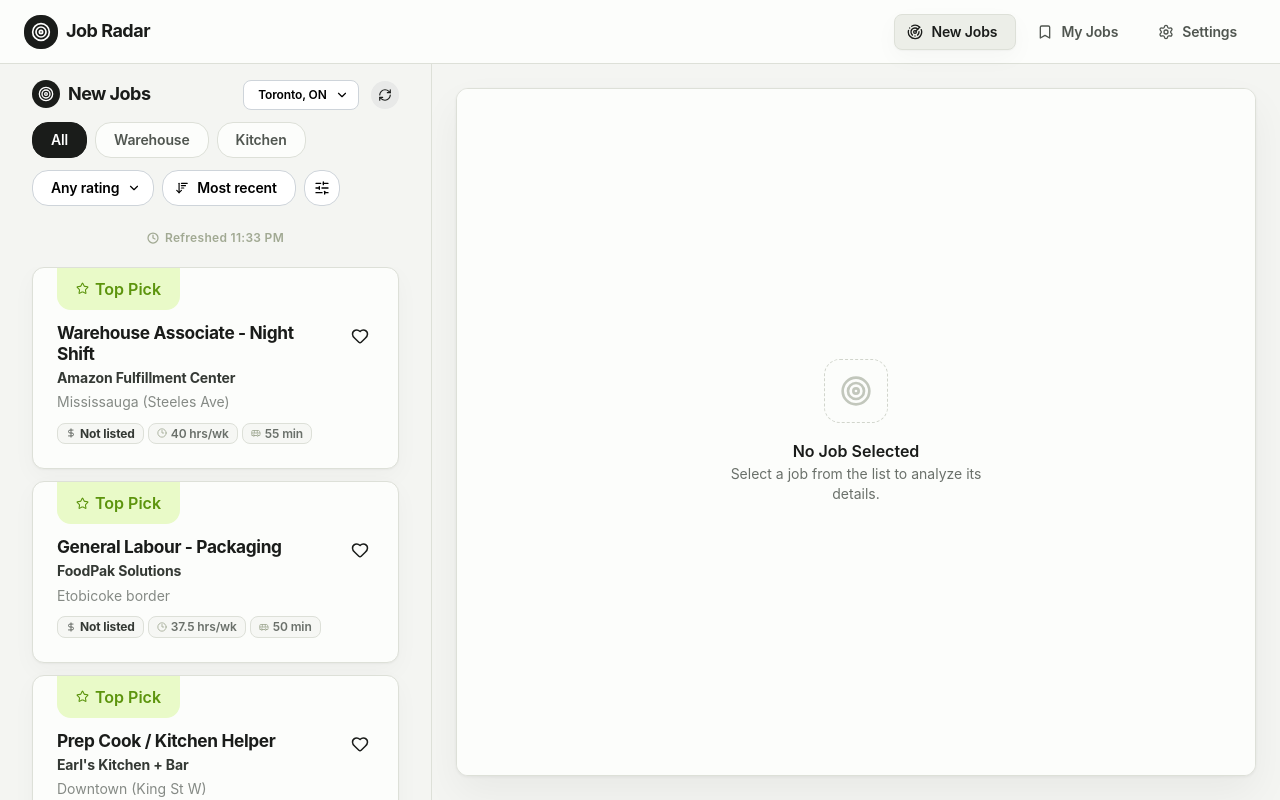
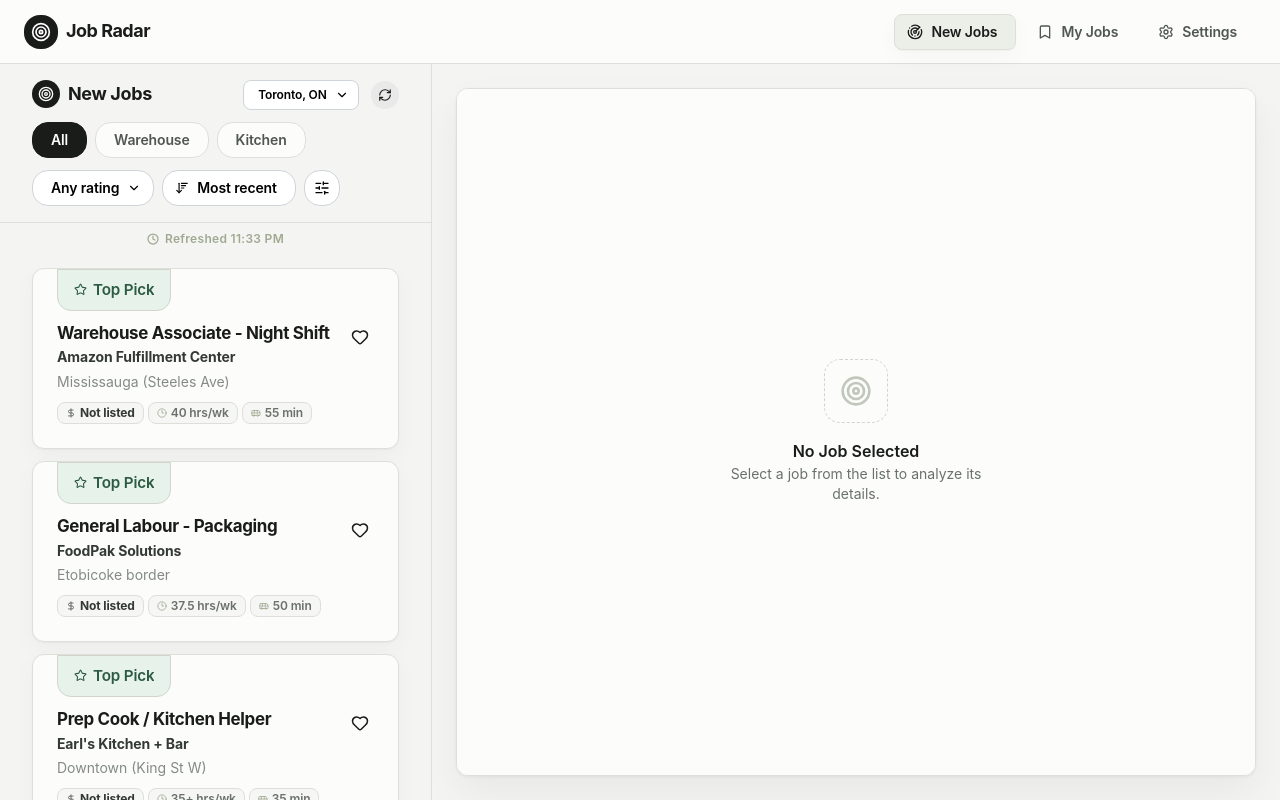
Before and after one commit to web-host-testing/Job-Signal, a React (Vite) app: page / in a window 1280 px wide. Built offline with nearby package versions, Linux system fonts and the light colour scheme.

Commit message:
Harmonize UI tokens and surface styling across core screens

```diff
--- a/src/components/JobCard.tsx
+++ b/src/components/JobCard.tsx
@@ -90,10 +90,10 @@
       mb="sm"
       style={() => ({
         display: 'block',
-        backgroundColor: 'var(--mantine-color-surface-0)',
+        backgroundColor: 'var(--app-surface-base)',
         border: isSelected
           ? '1px solid var(--mantine-color-ink-3)'
-          : '1px solid var(--mantine-color-sage-2)',
+          : 'var(--app-border-subtle)',
         borderRadius: 'var(--app-radius-lg)',
         cursor: 'pointer',
         textDecoration: 'none',
@@ -125,11 +125,11 @@
             c="ink.9"
             size="md"
             mb={4}
-            style={{ lineHeight: 1.22, letterSpacing: '-0.02em', fontSize: '1.08rem' }}
+            style={{ lineHeight: 1.22, letterSpacing: 'var(--app-title-tracking)', fontSize: '1.06rem' }}
           >
             {job.title}
           </Text>
-          <Text size="sm" c="ink.8" fw={650} mb={4} style={{ letterSpacing: '-0.01em' }}>
+          <Text size="sm" c="ink.8" fw={650} mb={4} style={{ letterSpacing: 'var(--app-body-tracking)' }}>
             {job.employer}
           </Text>
           <Text size="sm" c="ink.5" mb={10}>
--- a/src/components/layout/AppPage.tsx
+++ b/src/components/layout/AppPage.tsx
@@ -39,7 +39,7 @@
         };
 
   return (
-    <Box bg="sage.0" style={{ flex: 1, minHeight: '100%' }}>
+    <Box bg="sage.0" style={{ flex: 1, minHeight: '100%', color: 'var(--app-text-body)' }}>
       <Box
         w="100%"
         pb={withBottomNavSpace ? { base: 88, xl: 0 } : 0}
@@ -74,6 +74,7 @@
         position: 'sticky',
         top: 0,
         zIndex: 40,
+        borderBottom: 'var(--app-border-subtle)',
       }}
     >
       <Stack gap={bottomSection ? 'sm' : 0}>
@@ -81,7 +82,7 @@
           <Stack gap={4} className={cn(hideTitleOnDesktop && 'xl:hidden')}>
             <Group gap="xs" wrap="nowrap">
               {icon}
-              <Title order={1} size="h4" c="ink.9" style={{ letterSpacing: '-0.03em' }}>
+              <Title order={1} size="h4" c="ink.9" style={{ letterSpacing: 'var(--app-title-tracking)' }}>
                 {title}
               </Title>
             </Group>
--- a/src/components/ui/JobMetaRow.tsx
+++ b/src/components/ui/JobMetaRow.tsx
@@ -50,8 +50,8 @@
               display: 'inline-flex',
               alignItems: 'center',
               gap: compact ? '0.25rem' : '0.3125rem',
-              backgroundColor: 'var(--mantine-color-surface-1)',
-              border: '1px solid var(--mantine-color-sage-2)',
+              backgroundColor: 'var(--app-surface-muted)',
+              border: 'var(--app-border-subtle)',
               borderRadius: 'var(--mantine-radius-md)',
               lineHeight: 1,
               whiteSpace: 'nowrap',
@@ -65,7 +65,7 @@
               size={compact ? '0.75rem' : '0.8125rem'}
               fw={fact.emphasized ? 650 : 600}
               c={fact.emphasized ? 'ink.8' : 'ink.6'}
-              style={{ letterSpacing: '-0.01em', lineHeight: 1.15 }}
+              style={{ letterSpacing: 'var(--app-body-tracking)', lineHeight: 1.15 }}
             >
               {fact.label}
             </Text>
--- a/src/components/ui/SignalBadge.tsx
+++ b/src/components/ui/SignalBadge.tsx
@@ -14,11 +14,11 @@
 
 const toneMap: Record<SignalTone, { color: string; variant: 'light' | 'outline' | 'default' }> =
   {
-    neutral: { color: 'gray', variant: 'outline' },
-    success: { color: 'teal', variant: 'light' },
-    warning: { color: 'yellow', variant: 'light' },
-    danger: { color: 'red', variant: 'light' },
-    'quick-win': { color: 'lime', variant: 'light' },
+    neutral: { color: 'signalNeutral', variant: 'light' },
+    success: { color: 'signalSuccess', variant: 'light' },
+    warning: { color: 'signalWarning', variant: 'light' },
+    danger: { color: 'signalDanger', variant: 'light' },
+    'quick-win': { color: 'signalSuccess', variant: 'light' },
   };
 
 export function SignalBadge({
@@ -44,11 +44,13 @@
           alignItems: 'center',
         },
         root: {
-          paddingInline: bookmark ? 18 : prominent ? 14 : 10,
+          paddingInline: bookmark ? 16 : prominent ? 12 : 10,
           minHeight: bookmark ? 42 : prominent ? 26 : undefined,
-          fontSize: bookmark ? '1rem' : prominent ? '0.75rem' : undefined,
+          fontSize: bookmark ? '0.95rem' : prominent ? '0.75rem' : undefined,
           fontWeight: prominent || bookmark ? 700 : undefined,
+          letterSpacing: 'var(--app-body-tracking)',
           borderRadius: bookmark ? '0 0 14px 14px' : undefined,
+          border: bookmark ? 'var(--app-border-strong)' : undefined,
         },
       }}
     >
--- a/src/index.css
+++ b/src/index.css
@@ -6,8 +6,37 @@
   color-scheme: light;
   --app-shell-max-width: 84rem;
   --app-feed-pane-width: 27rem;
+  --app-radius-sm: 0.5rem;
   --app-radius-lg: 0.75rem;
   --app-radius-xl: 1rem;
+  --app-border-subtle: 1px solid var(--mantine-color-sage-2);
+  --app-border-strong: 1px solid var(--mantine-color-sage-3);
+  --app-surface-base: var(--mantine-color-surface-0);
+  --app-surface-muted: var(--mantine-color-surface-1);
+  --app-surface-soft: var(--mantine-color-sage-0);
+  --app-text-title: var(--mantine-color-ink-9);
+  --app-text-body: var(--mantine-color-ink-8);
+  --app-text-muted: var(--mantine-color-ink-5);
+  --app-space-2xs: 0.25rem;
+  --app-space-xs: 0.5rem;
+  --app-space-sm: 0.75rem;
+  --app-space-md: 1rem;
+  --app-space-lg: 1.5rem;
+  --app-space-xl: 2rem;
+  --app-title-tracking: -0.02em;
+  --app-body-tracking: -0.01em;
+  --app-signal-success-bg: #eef7f1;
+  --app-signal-success-border: #cfe2d5;
+  --app-signal-success-text: #2c6a42;
+  --app-signal-warning-bg: #fff8eb;
+  --app-signal-warning-border: #ead8b3;
+  --app-signal-warning-text: #835e18;
+  --app-signal-danger-bg: #fff1f1;
+  --app-signal-danger-border: #ebc9c9;
+  --app-signal-danger-text: #8a3030;
+  --app-signal-neutral-bg: #f1f3ef;
+  --app-signal-neutral-border: #d8ddd4;
+  --app-signal-neutral-text: #4f564f;
   --app-shadow-sm: 0 1px 2px rgba(26, 28, 26, 0.04), 0 8px 24px rgba(26, 28, 26, 0.03);
   --app-shadow-md: 0 1px 3px rgba(26, 28, 26, 0.06), 0 18px 40px rgba(26, 28, 26, 0.05);
 }
--- a/src/pages/JobDetail.tsx
+++ b/src/pages/JobDetail.tsx
@@ -430,9 +430,7 @@
       label: 'Hours',
       value: simplifiedHoursValue,
       icon: Clock,
-      background: 'linear-gradient(135deg, #EEF6FF 0%, #F7FBFF 100%)',
-      iconBg: '#BEDBFF',
-      iconColor: '#0B4A7A',
+      tone: 'neutral',
       description: analysis.hoursRealityCheck,
     },
     {
@@ -440,9 +438,7 @@
       label: 'Transit',
       value: `${job.transitTimeMins} min`,
       icon: Bus,
-      background: 'linear-gradient(135deg, #ECF8F4 0%, #F6FCF9 100%)',
-      iconBg: '#A8DBC8',
-      iconColor: '#0F5F4B',
+      tone: 'success',
       description: job.routeSummary,
     },
     {
@@ -450,30 +446,14 @@
       label: 'Fit',
       value: fitCardValue,
       icon: Target,
-      background:
+      tone:
         fitTone === 'success'
-          ? 'linear-gradient(135deg, #F2F9E6 0%, #F9FDEE 100%)'
+          ? 'success'
           : fitTone === 'warning'
-            ? 'linear-gradient(135deg, #FFF6E1 0%, #FFFBEF 100%)'
+            ? 'warning'
             : fitTone === 'danger'
-              ? 'linear-gradient(135deg, #FFECEC 0%, #FFF5F5 100%)'
-              : 'linear-gradient(135deg, #EEF1EC 0%, #F8F9F7 100%)',
-      iconBg:
-        fitTone === 'success'
-          ? '#CFE59A'
-          : fitTone === 'warning'
-            ? '#F2D494'
-            : fitTone === 'danger'
-              ? '#F3B7B7'
-              : '#C8CEC2',
-      iconColor:
-        fitTone === 'success'
-          ? '#405A12'
-          : fitTone === 'warning'
-            ? '#6A4700'
-            : fitTone === 'danger'
-              ? '#7A1D1D'
-              : '#495045',
+              ? 'danger'
+              : 'neutral',
       description: fitSummary,
     },
   ] as const;
@@ -731,9 +711,10 @@
                       key={fact.label}
                       p={{ base: 'sm', sm: 14, lg: 'md' }}
                       style={{
-                        background: fact.background,
+                        backgroundColor: `var(--app-signal-${fact.tone}-bg)`,
+                        border: `1px solid var(--app-signal-${fact.tone}-border)`,
                         borderRadius: 'var(--app-radius-lg)',
-                        boxShadow: '0 4px 12px rgba(26, 28, 26, 0.03)',
+                        boxShadow: 'var(--app-shadow-sm)',
                         display: 'flex',
                         flexDirection: 'column',
                       }}
@@ -751,8 +732,8 @@
                             radius="lg"
                             styles={{
                               root: {
-                                backgroundColor: fact.iconBg,
-                                color: fact.iconColor,
+                                backgroundColor: `var(--app-signal-${fact.tone}-border)`,
+                                color: `var(--app-signal-${fact.tone}-text)`,
                                 boxShadow: 'inset 0 1px 0 rgba(255,255,255,0.35)',
                                 flexShrink: 0,
                               },
@@ -765,7 +746,7 @@
                             fw={700}
                             c="sage.8"
                             tt="uppercase"
-                            style={{ letterSpacing: '0.05em', lineHeight: 1.1 }}
+                            style={{ letterSpacing: '0.04em', lineHeight: 1.1 }}
                           >
                             {fact.label}
                           </Text>
@@ -776,7 +757,7 @@
                         c="ink.9"
                         mb={{ base: 8, sm: 10, lg: 'sm' }}
                         fz="clamp(1.1rem, 1.7vw, 1.5rem)"
-                        style={{ lineHeight: 1.12, letterSpacing: '-0.03em' }}
+                        style={{ lineHeight: 1.12, letterSpacing: 'var(--app-title-tracking)' }}
                       >
                         {fact.value}
                       </Text>
--- a/src/theme.ts
+++ b/src/theme.ts
@@ -24,6 +24,54 @@
     xl: '2rem',
   },
   colors: {
+    signalNeutral: [
+      '#F6F7F4',
+      '#EEF0EB',
+      '#E3E7E0',
+      '#D8DDD4',
+      '#C9CFC4',
+      '#B6BEB0',
+      '#9EA897',
+      '#848F7C',
+      '#687360',
+      '#4F564A',
+    ],
+    signalSuccess: [
+      '#F2F9F5',
+      '#E6F2EA',
+      '#D4E8DC',
+      '#C2DDCF',
+      '#AAD0BA',
+      '#8DBEA0',
+      '#6FA987',
+      '#568B6C',
+      '#3E6E52',
+      '#2C5A42',
+    ],
+    signalWarning: [
+      '#FFFAEF',
+      '#FFF4DE',
+      '#FCE8BE',
+      '#F2DAA0',
+      '#E8CB82',
+      '#DDBA61',
+      '#C79F3F',
+      '#A78329',
+      '#876817',
+      '#6B500C',
+    ],
+    signalDanger: [
+      '#FFF4F4',
+      '#FFE7E7',
+      '#FCD2D2',
+      '#F2BABA',
+      '#E59E9E',
+      '#D67F7F',
+      '#BE6161',
+      '#9E4747',
+      '#822F2F',
+      '#692020',
+    ],
     sage: [
       '#F4F5F2',
       '#ECEEE8',
@@ -68,8 +116,8 @@
       },
       styles: {
         root: {
-          backgroundColor: 'var(--mantine-color-surface-0)',
-          border: '1px solid var(--mantine-color-sage-2)',
+          backgroundColor: 'var(--app-surface-base)',
+          border: 'var(--app-border-subtle)',
           boxShadow: 'var(--app-shadow-sm)',
         },
       },
@@ -100,14 +148,15 @@
         root: {
           textTransform: 'none',
           letterSpacing: 0,
+          border: 'var(--app-border-subtle)',
         },
       },
     },
     SegmentedControl: {
       styles: {
         root: {
-          backgroundColor: 'var(--mantine-color-surface-0)',
-          border: '1px solid var(--mantine-color-sage-2)',
+          backgroundColor: 'var(--app-surface-base)',
+          border: 'var(--app-border-subtle)',
           padding: 4,
         },
         indicator: {
@@ -123,8 +172,8 @@
     Input: {
       styles: {
         input: {
-          backgroundColor: 'var(--mantine-color-surface-1)',
-          border: '1px solid var(--mantine-color-sage-2)',
+          backgroundColor: 'var(--app-surface-muted)',
+          border: 'var(--app-border-subtle)',
         },
       },
     },
@@ -154,8 +203,8 @@
     Accordion: {
       styles: {
         item: {
-          border: '1px solid var(--mantine-color-sage-2)',
-          backgroundColor: 'var(--mantine-color-surface-0)',
+          border: 'var(--app-border-subtle)',
+          backgroundColor: 'var(--app-surface-base)',
         },
         control: {
           paddingBlock: '0.875rem',
```
Also changed, not shown: src/pages/Preferences.tsx (+12 -12 lines).
